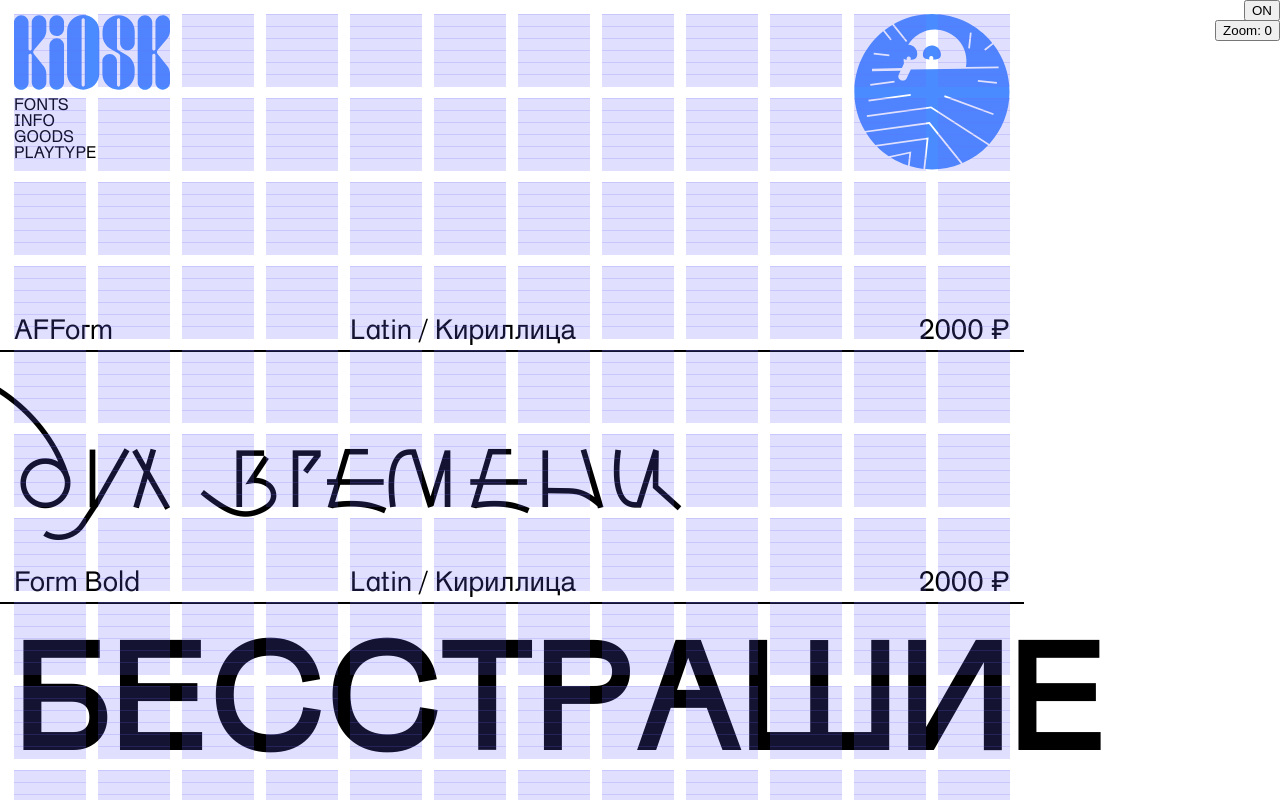
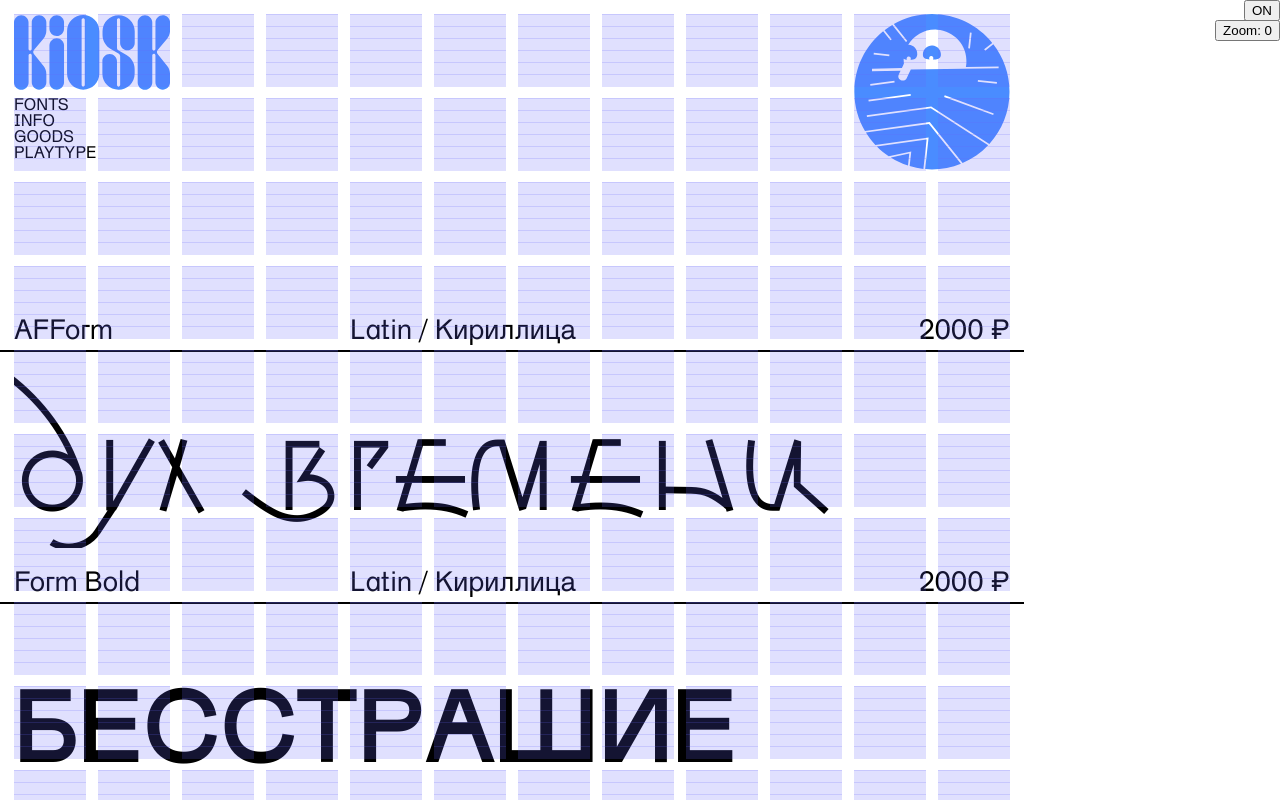
Before and after one commit to serjmax/PTF, a React (Create React App) app: page / in a window 1280 px wide. Shown: the top 800 px of the page. Built offline with nearby package versions, Linux system fonts and the light colour scheme.

Commit message:
update font example comp

```diff
--- a/src/Components/FontExample/FontExample.js
+++ b/src/Components/FontExample/FontExample.js
@@ -1,31 +1,109 @@
 import React, { Component } from 'react'
+import './FontExample.scss'
 
 export default class FontExample extends Component {
+
+  state = {
+    isToggleOn: true,
+  };
+
+  handleFocus = () => {
+    this.setState(state => ({
+      isToggleOn: false
+    }));
+  }
+
+  handleUnhide = () => {
+    this.setState(state => ({
+      isToggleOn: true
+    }));
+  }
 
   render() {
     console.log('props', this.props);
 
       return (
-            <div style={{height: "252px"}} className="twelve nested">
-                <div className="four body_20x24">
+          <div
+            style={{
+              height: "252px",
+              width: "100%"
+            }}
+            className="">
+
+              <div
+                className="body_20x24"
+                style={{
+                  width: "336px",
+                  display: "inline-block"
+                }}
+              >
                 {this.props.name}
               </div>
 
-                <div className="four body_20x24">
-                  {this.props.language}
+              <div
+                className="body_20x24"
+                style={{
+                  width: "336px",
+                  display: "inline-block"
+                }}
+                >{this.props.language}</div>
+
+              <div
+                className="body_20x24"
+                style={{
+                  width: "324px",
+                  display: "inline-block",
+                  textAlign: "end"
+                }}
+              >{this.props.price} ₽</div>
+
+              <div
+                style={{
+                  borderTop: "solid 2px",
+                  marginLeft: "-14px",
+                  paddingRight: "28px",
+                  marginTop: "2px",
+                  width: "100%"
+                }}>
               </div>
 
-                <div style={{textAlign: "end"}} className="four body_20x24">
-                  {this.props.price} ₽
+              <input
+                onClick={this.handleFocus}
+                style={{
+                  zIndex: `${this.state.isToggleOn ? "0" : "2"}`,
+                  fontFamily: `${this.props.link}`,
+                  fontSize: `${this.props.fontSize}`,
+                  lineHeight: `${this.props.lineHeight}`,
+                  width: "100%",
+                  border: "none",
+                  padding: "0",
+                  backgroundColor: "#ffffff00",
+                  marginTop: `${this.props.marginTop}`,
+                  position: "relative",
+                }}
+                type="text"
+                placeholder={this.props.word}
+                name="name"
+                className="input-font"
+              />
+
+              <div
+                onClick={this.handleUnhide}
+                style={{
+                  width: "100%",
+                  backgroundColor: `${this.state.isToggleOn ? "white" : "white"}`,
+                  position: `${this.state.isToggleOn ? "relative" : "fixed"}`,
+                  height: `${this.state.isToggleOn ? "100%" : "100vh"}`,
+                  zIndex: `${this.state.isToggleOn ? "0" : "1"}`,
+                  top: `${this.state.isToggleOn ? "" : "0"}`,
+                  left: `${this.state.isToggleOn ? "" : "0"}`,
+                  display: `${this.state.isToggleOn ? "none" : "block"}`
+                }}
+
+              >
               </div>
-                <div style={{
-                    borderTop: "solid 2px",
-                    marginLeft: "-14px",
-                    marginRight: "-14px",
-                    marginTop: "-50px"
-                }}
-                className="twelve"></div>
-                <div
+              {/* <div
+
                 style={{
                   fontFamily: `${this.props.link}`,
                   fontSize: "118pt",
@@ -35,7 +113,8 @@ export default class FontExample extends Component {
                   className="twelve"
                   >
                     {this.props.word}
-                </div>
+
+              </div> */}
           </div>
       )
   }
--- a/src/Components/FontExample/FontExample.scss
+++ b/src/Components/FontExample/FontExample.scss
@@ -0,0 +1,9 @@
+.input-font::placeholder{
+    color: black;
+}
+
+.input-font:focus{
+    outline-offset: 0px;
+    outline: none;
+
+}
--- a/src/Components/FontList/FontList.js
+++ b/src/Components/FontList/FontList.js
@@ -4,9 +4,9 @@ import FontExample from '../FontExample/FontExample';
 export default class FontList extends Component {
   state = {
     fonts: [
-      {id: 1, link: 'AFForm-Regular', name: 'AFForm', word: 'Дух времени', language: "Latin / Кириллица", price: 2000},
-      {id: 2, link: 'Form-Bold', name: 'Form Bold', word: 'Бесстрашие', language: "Latin / Кириллица", price: 2000},
-      {id: 3, link: 'Germanica-Regular', name: 'Germanica', word: 'дизайн', language: "Latin / Кириллица", price: 2000},
+      {id: 1, fontSize: "144pt", lineHeight: "250px", marginTop: "-44px", link: 'AFForm-Regular', name: 'AFForm', word: 'Дух времени', language: "Latin / Кириллица", price: 2000},
+      {id: 2, fontSize: "78pt", lineHeight: "184px", marginTop: "31px", link: 'Form-Bold', name: 'Form Bold', word: 'Бесстрашие', language: "Latin / Кириллица", price: 2000},
+      {id: 3, fontSize: "165px", lineHeight: "203px", marginTop: "-12px",link: 'Germanica-Regular', name: 'Germanica', word: 'дизайн', language: "Latin / Кириллица", price: 2000},
     ]
   }
   render() {
@@ -21,6 +21,9 @@ export default class FontList extends Component {
               word={font.word}
               language={font.language}
               price={font.price}
+              fontSize={font.fontSize}
+              lineHeight={font.lineHeight}
+              marginTop={font.marginTop}
               selected={true}/>
           )}
       </div>
```
Lines whose indentation alone changed are shown as unchanged.
